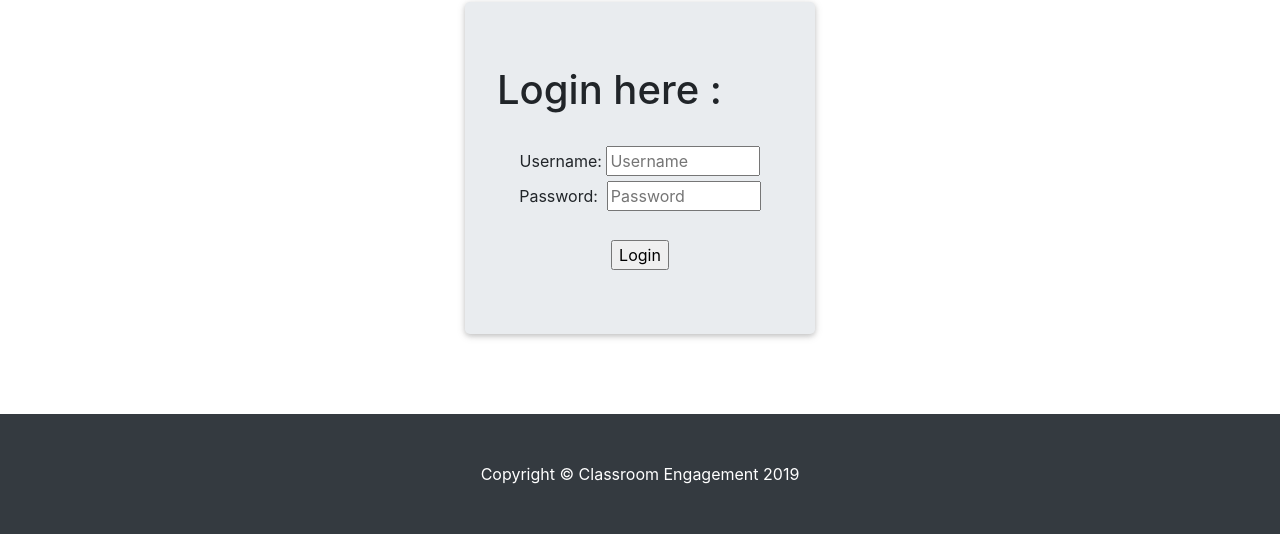
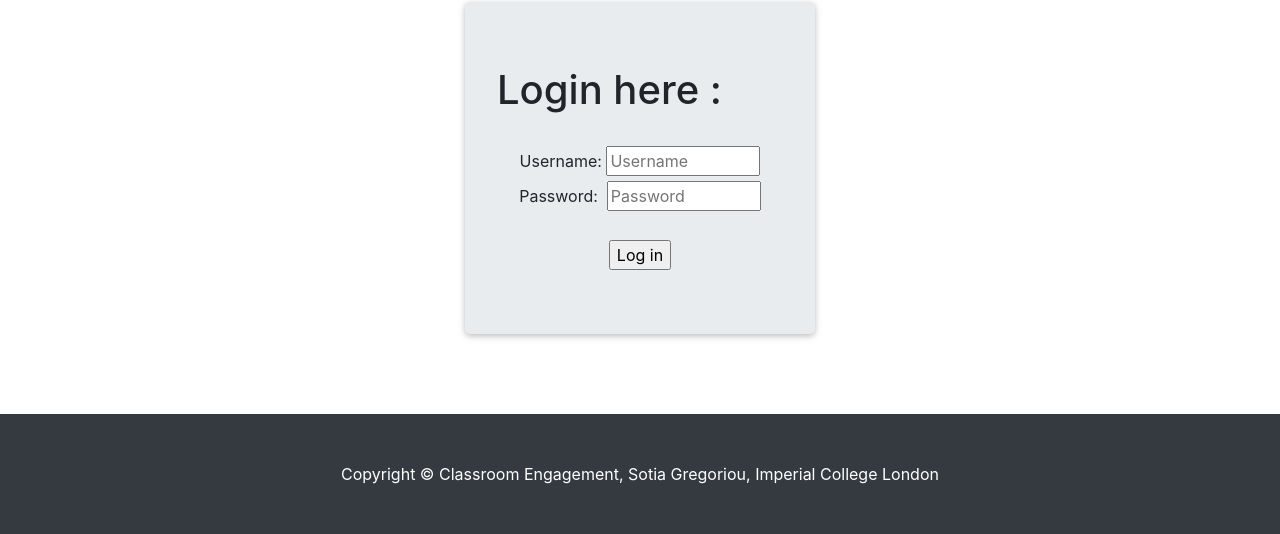
Before and after one commit to sgrego02/ClassroomEngagement, a Django app: page / in a window 1280 px wide. Shown: the part 343-877 px from the top of the page. Run offline with Django 3.2, Linux system fonts and the light colour scheme; parts of the project's set-up code (start-up, migrations or seed data) failed here and were passed over; some libraries are stand-ins or nearby versions.

Commit message:
Another commit.

```diff
--- a/page/templates/page/base.html
+++ b/page/templates/page/base.html
@@ -50,7 +50,7 @@
             <a class="nav-link" href="{% url 'history' %}">History</a>
           </li>
             <li class="nav-item">
-              <a class="nav-link" href="{% url 'logout' %}">Logout</a>
+              <a class="nav-link" href="{% url 'logout' %}">Log out</a>
             </li>
           {% else %}
           <li class="nav-item">
@@ -77,7 +77,7 @@
   <!-- Footer -->
   <footer class="py-5 bg-dark">
     <div class="container">
-      <p class="m-0 text-center text-white">Copyright &copy; Classroom Engagement 2019</p>
+      <p class="m-0 text-center text-white">Copyright &copy; Classroom Engagement, Sotia Gregoriou, Imperial College London</p>
     </div>
     <!-- /.container -->
   </footer>
--- a/page/templates/page/index.html
+++ b/page/templates/page/index.html
@@ -40,7 +40,7 @@
               <input size="10" required type="text" name="username" placeholder="Username"><br>
               <label for="password">Password:&nbsp;</label>
               <input size="10" required type="password" name="password" placeholder="Password"><br><br>
-              <input type="submit" name="" value="Login">
+              <input type="submit" name="" value="Log in">
             </div>
           </form>
         </div>
```
Also changed, not shown: 6 other files.
